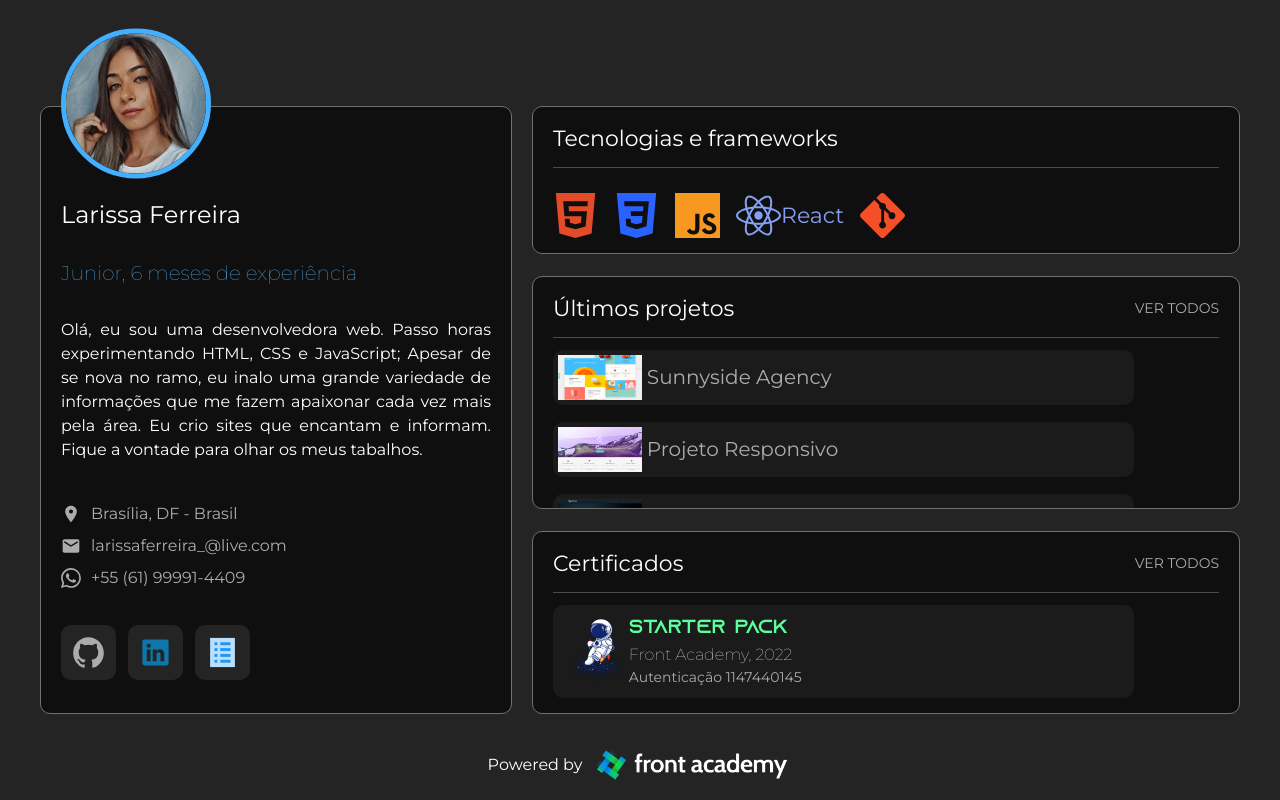
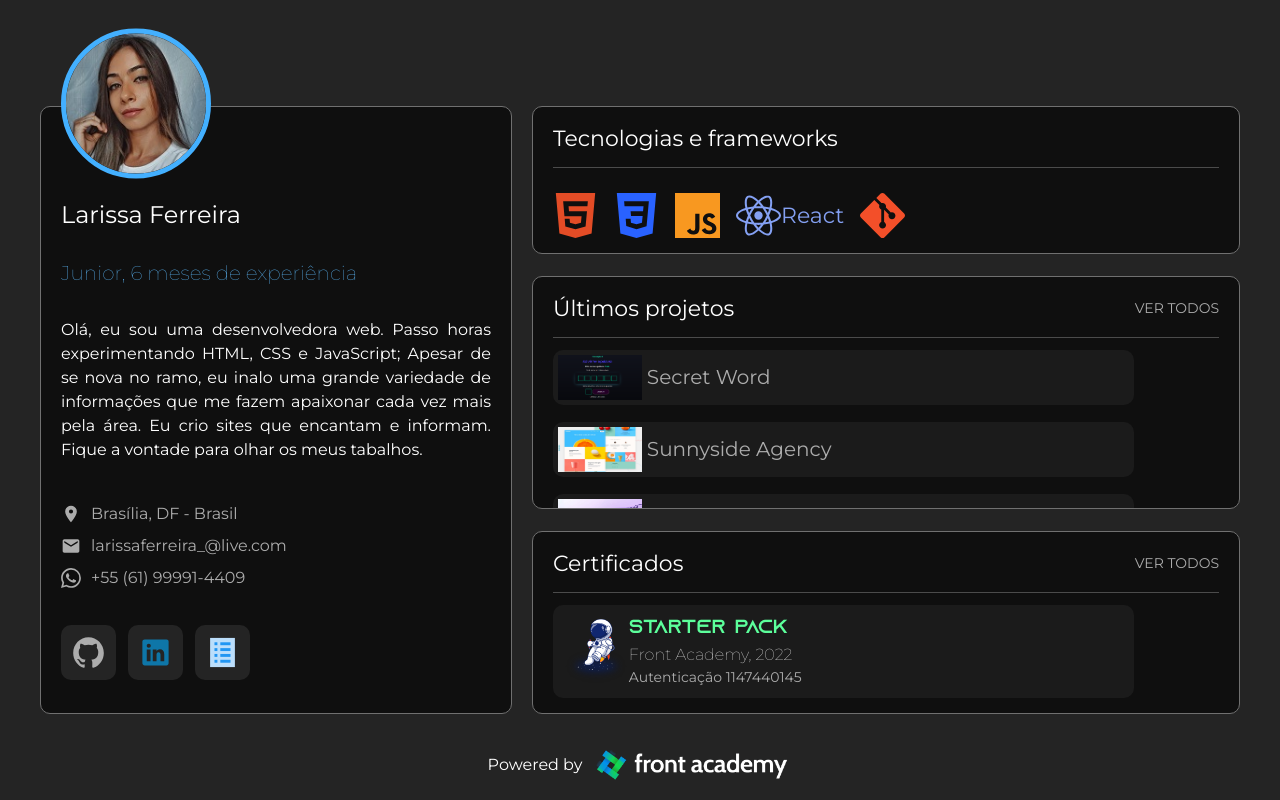
Before and after one commit to larik95/first-profile-test, a React (Create React App) app: page / in a window 1280 px wide. Built offline with nearby package versions, Linux system fonts and the light colour scheme.

Commit message:
add Secret Word

```diff
--- a/src/Pages/Home/Last Projects/index.js
+++ b/src/Pages/Home/Last Projects/index.js
@@ -4,6 +4,7 @@ import Card from "../../../Components/Card";
 import SunnysideAgency from '../Last Projects/desktop-preview.jpg'
 import ProjetoFashion from "../Last Projects/projeto-fashion.png";
 import ProjetoResponsivo from "../Last Projects/projeto-responsivo.png";
+import SecretWord from "../Last Projects/secret-word.png";
 
 import "./styles.css";
 
@@ -20,6 +21,7 @@ function LastProjects() {
         <div className="last-projects-rapper">
 
         <div className="last-projects-content">
+          <Project imageUrl={SecretWord} link="https://secret-word-larissaferreira95lf-gmailcom.vercel.app/" title="Secret Word" />
           <Project imageUrl={SunnysideAgency} link="https://sunnyside-flame.vercel.app/" title="Sunnyside Agency" />
           <Project imageUrl={ProjetoResponsivo} link="https://rangehotel.vercel.app/" title="Projeto Responsivo" />
           <Project imageUrl={ProjetoFashion} link="https://fashion-psi.vercel.app/" title="Projeto Fashion" />
```
Also changed, not shown: src/Components/Project/secret-word.png (added), src/Pages/Home/Last Projects/secret-word.png (added).
